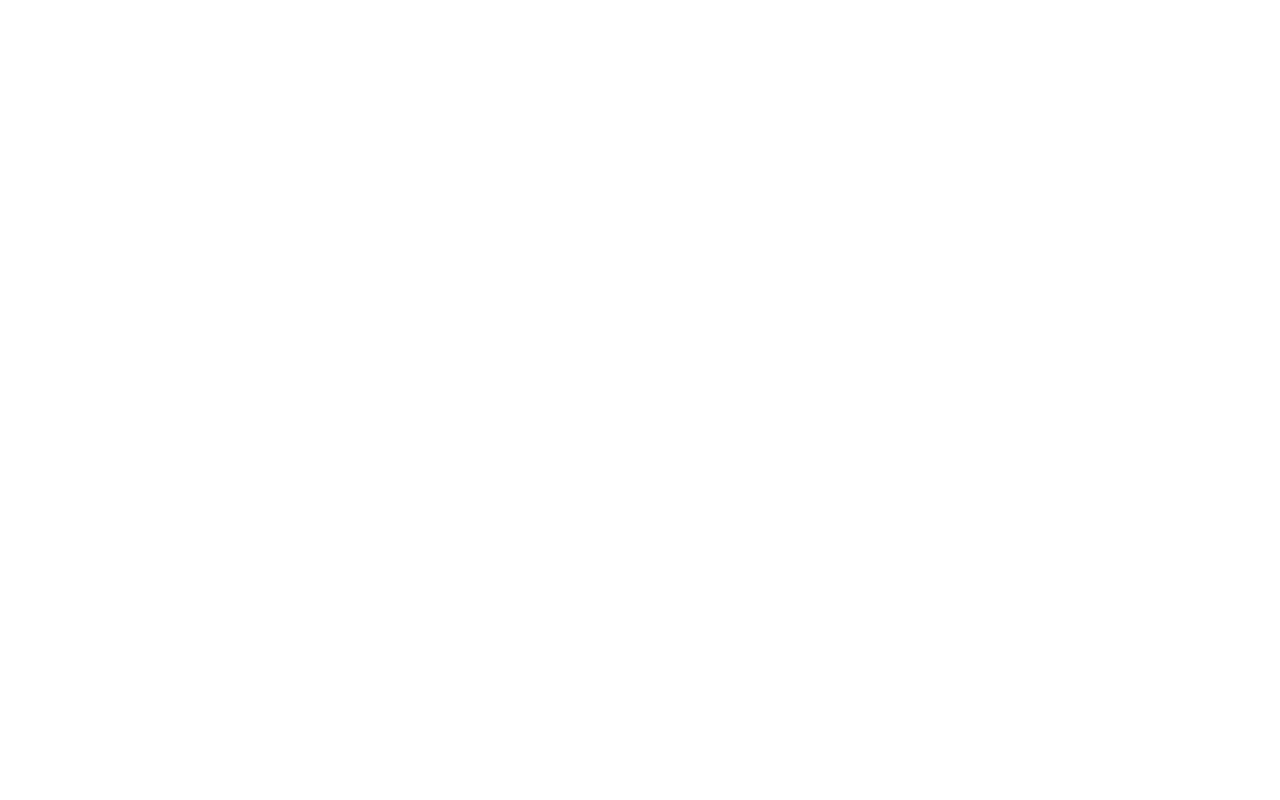
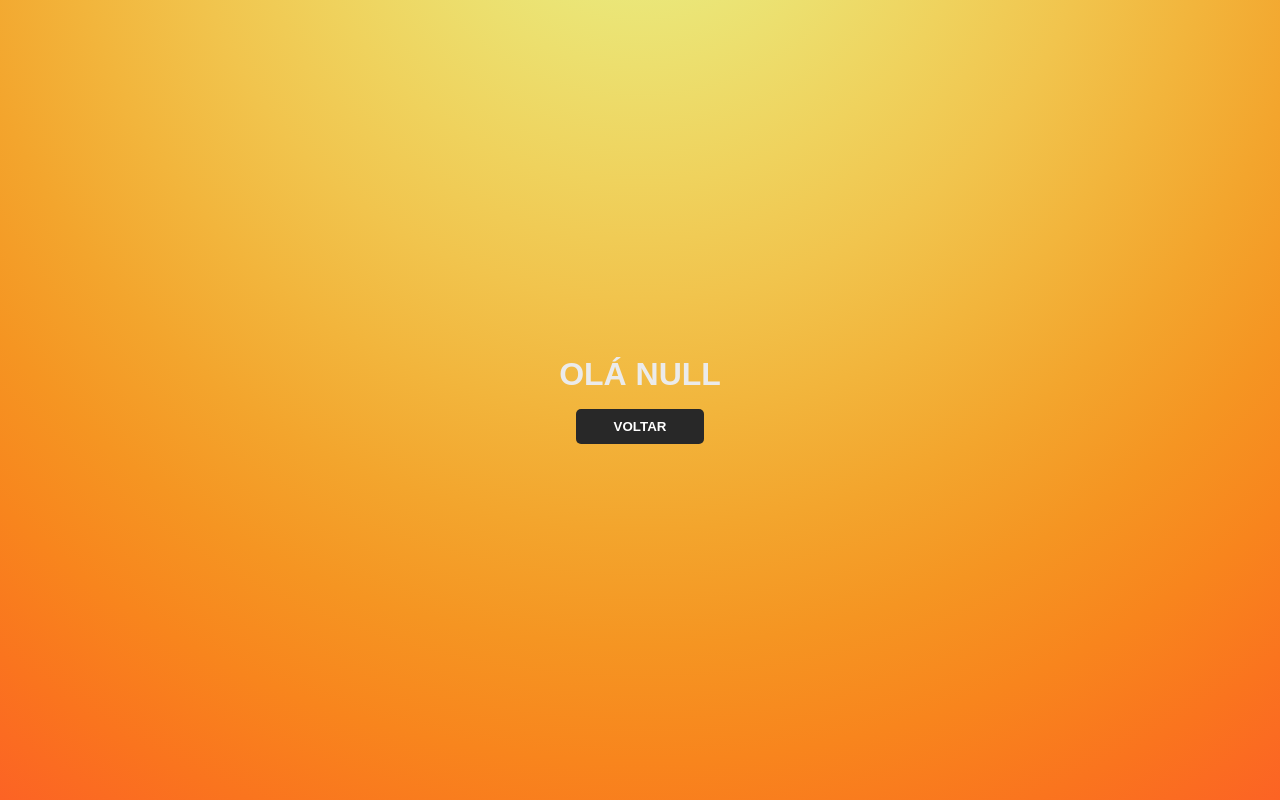
Before and after one commit to PauloGerson/loginLocalStorage, a plain HTML site: page assets/pages/home.html in a window 1280 px wide. Drawn offline with Linux system fonts and the light colour scheme.

Commit message:
finalizado

```diff
--- a/assets/pages/home.html
+++ b/assets/pages/home.html
@@ -4,9 +4,20 @@
     <meta charset="UTF-8">
     <meta http-equiv="X-UA-Compatible" content="IE=edge">
     <meta name="viewport" content="width=device-width, initial-scale=1.0">
+    <link rel="stylesheet" href="/assets/style/style.css">
     <title>Document</title>
 </head>
 <body>
+    <div class="nameStorage">
+        <h1></h1>
+        <button ><a href="/index.html"> Voltar</a></button>
+    </div>
 
+    <script>
+        let h1 = document.querySelector('h1');
+        let nome = localStorage.getItem("nome");
+        h1.innerHTML = `olá ${nome}`.toUpperCase();
+    </script>
 </body>
+
 </html>
--- a/assets/style/style.css
+++ b/assets/style/style.css
@@ -71,12 +71,38 @@
     border-bottom: 1px solid ;
 
 }
-validarSenha{
+.validarSenha{
     font-family: 'Courier New', Courier, monospace;
    position: absolute;
-   left: 2rem;
+   left: 1.1rem;
    top: 18rem;
    color: rgb(219, 60, 60);
    z-index: 99999;
 
 }
+
+.nameStorage{
+    height: 100vh;
+    display: flex;
+    flex-direction: column;
+    justify-content: center;
+    align-items: center;
+    color: rgb(235, 235, 235);
+}
+
+.nameStorage button{
+    margin-top: 1rem;
+    border: 0;
+    padding: 10px;
+    width: 10%;
+    border-radius: 5px;
+    font-weight: 700;
+    text-transform: uppercase;
+    cursor: pointer;
+
+    background-color: #282828;
+}
+.nameStorage a{
+    text-decoration: none;
+    color: white;
+}
```
Also changed, not shown: assets/pages/cadastrar.html (+4 -3 lines), assets/script/cadastro.js (added, +41 -0 lines), assets/script/script.js (+20 -42 lines), index.html (+1 -1 lines).
